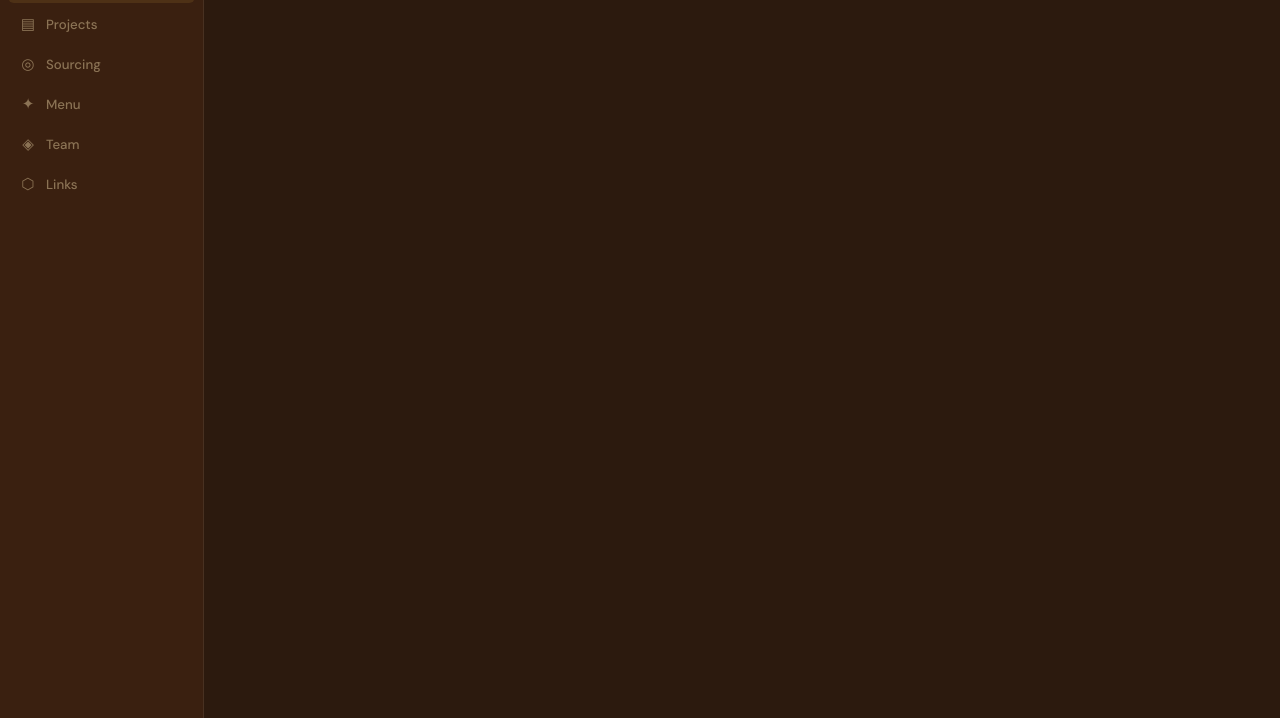
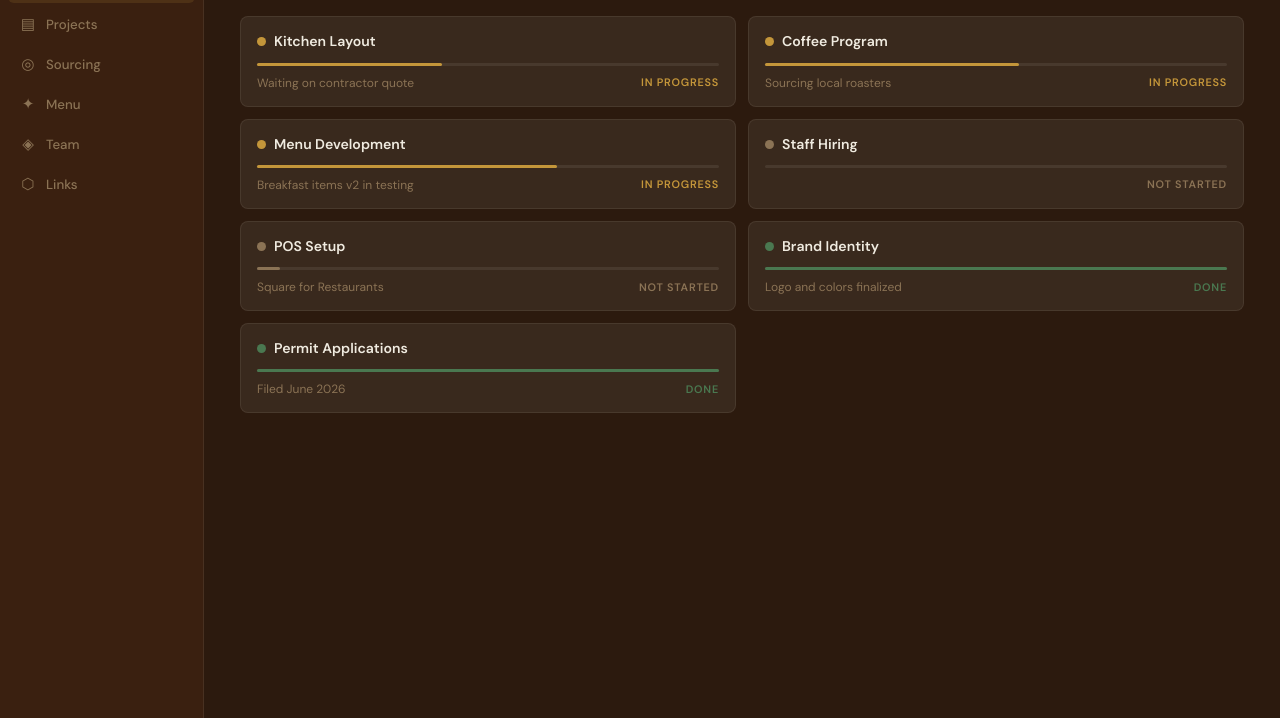
Before and after one commit to Creative-Design-Solutions/casa-origen-hub, a website: page workdesk/index.html in a window 1280 px wide. Shown: the part 82-800 px from the top of the page. Drawn offline with nearby package versions, Linux system fonts and the light colour scheme.

Commit message:
feat: Home section project status grid

```diff
--- a/workdesk/index.html
+++ b/workdesk/index.html
@@ -295,6 +295,55 @@
 </main>
 
 <script>
+  // ── Data ──────────────────────────────────────────────────────────────────
+
+  const projects = [
+    { id: 1, name: 'Kitchen Layout',    note: 'Waiting on contractor quote',   status: 'doing', pct: 40 },
+    { id: 2, name: 'Coffee Program',    note: 'Sourcing local roasters',        status: 'doing', pct: 55 },
+    { id: 3, name: 'Menu Development',  note: 'Breakfast items v2 in testing', status: 'doing', pct: 65 },
+    { id: 4, name: 'Staff Hiring',      note: '',                               status: 'todo',  pct: 0  },
+    { id: 5, name: 'POS Setup',         note: 'Square for Restaurants',         status: 'todo',  pct: 5  },
+    { id: 6, name: 'Brand Identity',    note: 'Logo and colors finalized',      status: 'done',  pct: 100 },
+    { id: 7, name: 'Permit Applications', note: 'Filed June 2026',             status: 'done',  pct: 100 },
+  ];
+
+  const STATUS_META = {
+    doing: { color: '#c4963a', label: 'In Progress' },
+    todo:  { color: '#8b7355', label: 'Not Started' },
+    done:  { color: '#4a7850', label: 'Done' },
+  };
+
+  // ── Home section ──────────────────────────────────────────────────────────
+
+  function renderHome() {
+    const el = document.getElementById('home');
+    el.innerHTML = `
+      <div class="section-header">
+        <h1 class="section-title">Overview</h1>
+      </div>
+      <div class="grid-2">
+        ${projects.map(p => {
+          const meta = STATUS_META[p.status];
+          return `
+            <div class="card">
+              <div style="display:flex;align-items:center;gap:8px;margin-bottom:10px">
+                <span style="width:9px;height:9px;border-radius:50%;background:${meta.color};flex-shrink:0;display:inline-block"></span>
+                <span style="font-weight:600;color:var(--text-primary);font-size:0.88rem">${p.name}</span>
+              </div>
+              <div style="height:3px;background:var(--border);border-radius:2px;margin-bottom:8px">
+                <div style="height:3px;width:${p.pct}%;background:${meta.color};border-radius:2px;transition:width 0.3s"></div>
+              </div>
+              <div style="display:flex;justify-content:space-between;align-items:center">
+                <span style="font-size:0.75rem;color:var(--text-muted)">${p.note || '&nbsp;'}</span>
+                <span style="font-size:0.68rem;font-weight:700;text-transform:uppercase;letter-spacing:0.07em;color:${meta.color}">${meta.label}</span>
+              </div>
+            </div>
+          `;
+        }).join('')}
+      </div>
+    `;
+  }
+
   // Navigation
   document.querySelectorAll('.nav-item').forEach(item => {
     item.addEventListener('click', () => {
@@ -304,6 +353,8 @@
       document.getElementById(item.dataset.section).classList.add('active');
     });
   });
+
+  renderHome();
 </script>
 
 </body>
```
